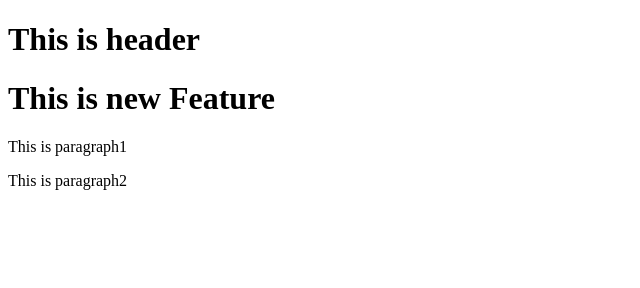
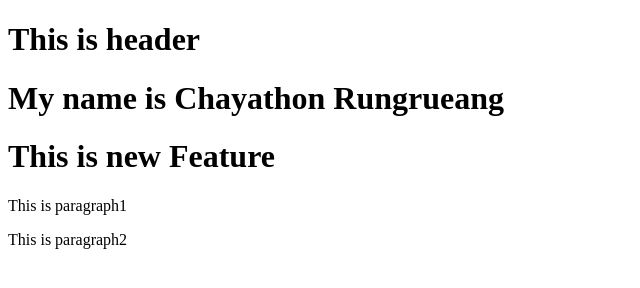
Before and after one commit to ThirdChyr/sample_git2, a plain HTML site: page index.html in a window 1280 px wide. Shown: the whole page, without its empty margins (0-640 px from the left). Drawn offline with Linux system fonts and the light colour scheme.

Commit message:
Question 9 add something

```diff
--- a/index.html
+++ b/index.html
@@ -3,6 +3,7 @@
 <head><title>Sample Git</title></head>
 <body>
 <h1> This is header </h1>
+<h1> My name is Chayathon Rungrueang</h1>
 <h1> This is new Feature </h1>
 <p>This is paragraph1</p>
 <p>This is paragraph2</p>
```
